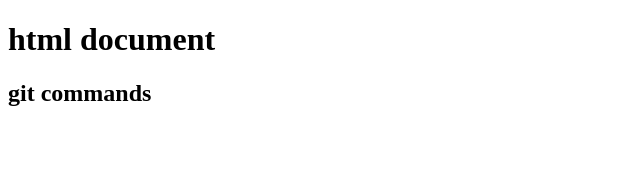
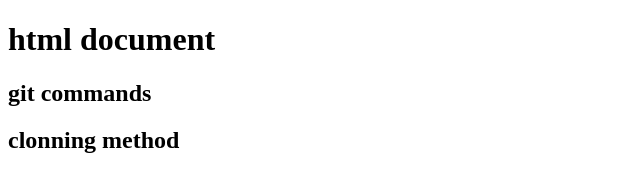
Before and after one commit to Grishma-774/html-file, a plain HTML site: page index.html in a window 1280 px wide. Shown: the whole page, without its empty margins (0-640 px from the left). Drawn offline with Linux system fonts and the light colour scheme.

Commit message:
version3

```diff
--- a/index.html
+++ b/index.html
@@ -8,5 +8,6 @@
 <body>
     <h1>html document</h1>
     <h2>git commands</h2>
+    <h2>clonning method</h2>
 </body>
 </html>
```
